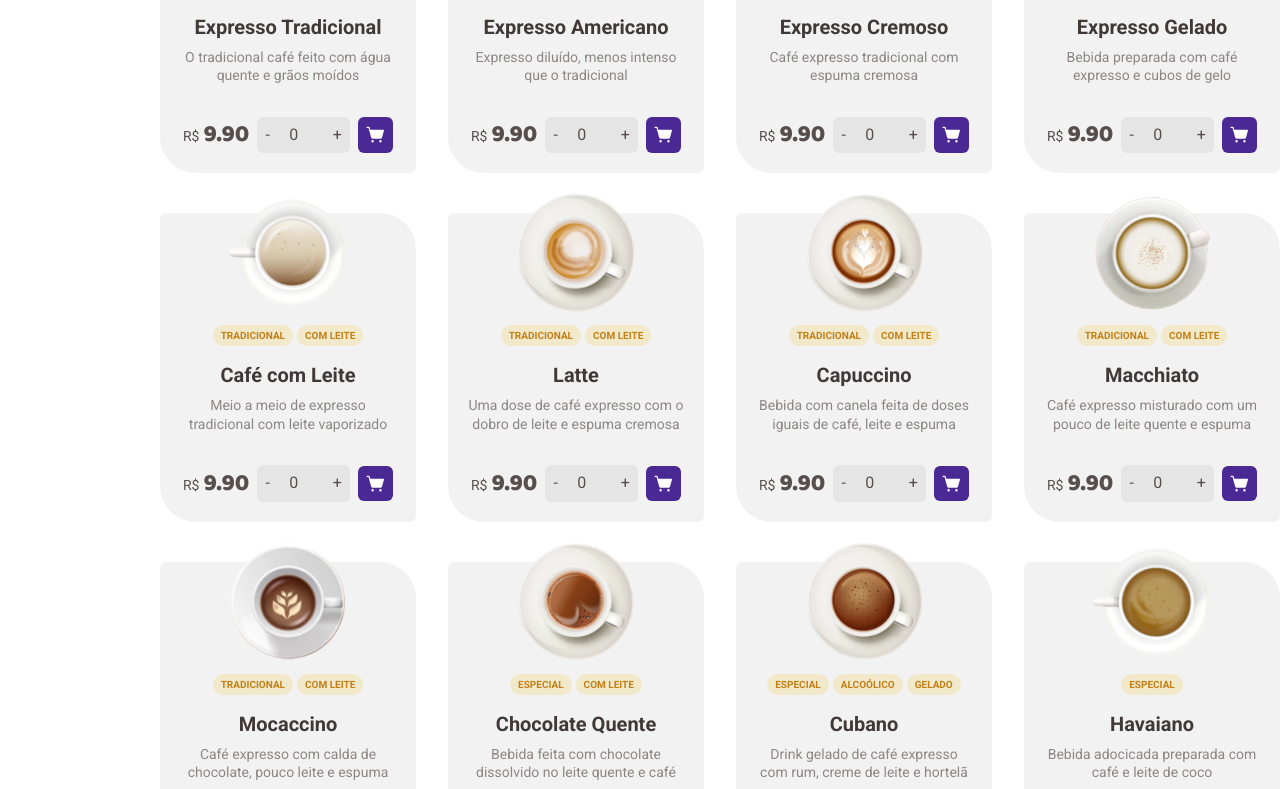
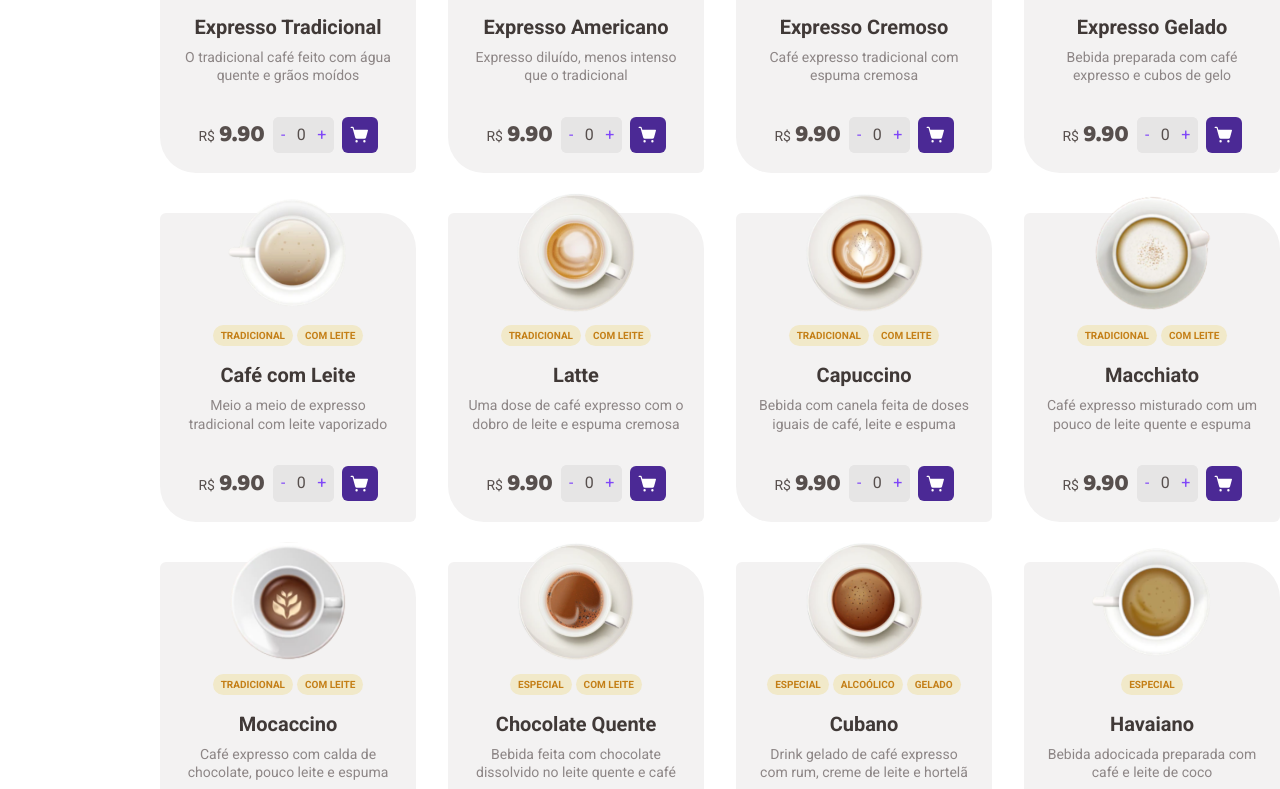
Before and after one commit to joaopedroaat/coffee-delivery, a React (Vite) app: page / in a window 1280 px wide. Shown: the part 851-1640 px from the top of the page. Built offline with nearby package versions, Linux system fonts and the light colour scheme.

Commit message:
StepperInput styles

```diff
--- a/src/components/StepperInput/styles.ts
+++ b/src/components/StepperInput/styles.ts
@@ -1,32 +1,43 @@
 import styled from 'styled-components'
 
-export const StepperInputContainer = styled.div``
+export const StepperInputContainer = styled.div`
+  display: flex;
+  background: ${(props) => props.theme['base-button']};
+  border-radius: 6px;
+`
 
 const Button = styled.button`
+  background: ${(props) => props.theme['base-button']};
+  color: ${(props) => props.theme.purple};
   border: none;
-
-  background: ${(props) => props.theme['base-button']};
-
-  padding: 0.5rem;
-
   cursor: pointer;
 `
 
 export const DecreaseButton = styled(Button)`
+  padding: 0.5rem 0 0.5rem 0.5rem;
   border-radius: 6px 0 0 6px;
 `
 
 export const IncreaseButton = styled(Button)`
+  padding: 0.5rem 0.5rem 0.5rem 0;
   border-radius: 0 6px 6px 0;
 `
 
 export const Input = styled.input.attrs({
   type: 'number',
 })`
+  -moz-appearance: none;
+  appearance: none;
+
+  text-align: center;
+  border: none;
   background: ${(props) => props.theme['base-button']};
+
   outline: none;
-  border: none;
 
-  padding: 0.5rem 0;
-  text-align: center;
+  &::-webkit-outer-spin-button,
+  &::-webkit-inner-spin-button {
+    -webkit-appearance: none;
+    margin: 0;
+  }
 `
```
